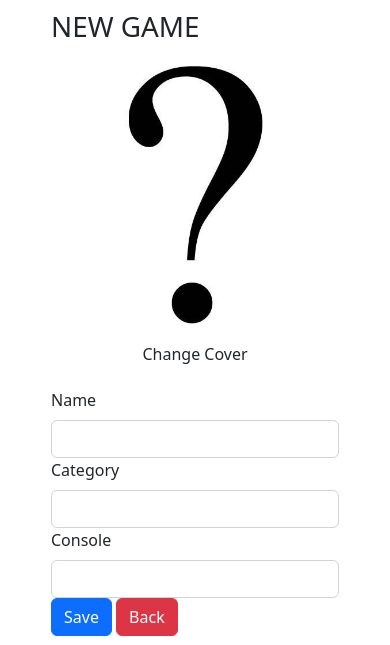
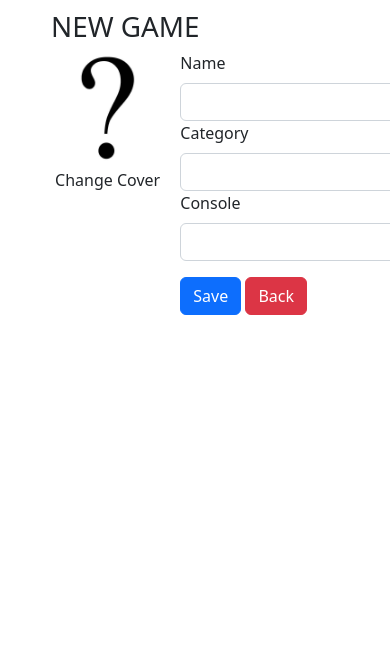
Before and after one commit to rodrigofmeneses/flask-my-game-collection, a Flask app: page /new in a window 390 px wide; the page is wider, and only the part inside the window is pictured. Shown: the top 645 px of that part. Run offline with Flask 3, Linux system fonts and the light colour scheme; the visitor is signed in with stand-in values (Sample User, id 1); some libraries are stand-ins or nearby versions.

Commit message:
melhoria na aparencia dos formulários

```diff
--- a/templates/new.html
+++ b/templates/new.html
@@ -1,8 +1,8 @@
 {% extends "template.html" %}
 {% block content %}
-<form action="{{ url_for('create') }}" method="POST" enctype="multipart/form-data">
+<form class="formularioJogo" action="{{ url_for('create') }}" method="POST" enctype="multipart/form-data">
 
-    <figure class="img thumbnail col-md-4">
+    <figure class="img thumbnail col-md-4 formularioImagem">
         <img class="img-fluid" src="{{ url_for('image', file_name='default_cover.jpg') }}">
         <figcaption>
             <label class="fileContainer">
@@ -14,19 +14,19 @@
 
     <fieldset>
         {{ form.csrf_token() }}
-        <div class="form-group">
+        <div class="form-group inputBox">
             {{ form.name.label(class='form-label') }}
             {{ form.name(class='form-control') }}
         </div>
-        <div class="form-group">
+        <div class="form-group inputBox">
             {{ form.category.label(class='form-label') }}
             {{ form.category(class='form-control') }}
         </div>
-        <div class="form-group">
+        <div class="form-group inputBox">
             {{ form.console.label(class='form-label') }}
             {{ form.console(class='form-control') }}
         </div>
-        <div class="form-group">
+        <div class="form-group buttons">
             {{ form.save(class='btn btn-primary') }}
             <a class="btn btn-danger" href="{{ url_for('index') }}">Back</a>
         </div>
```
Also changed, not shown: templates/edit.html (+6 -6 lines), templates/login.html (+14 -3 lines).
